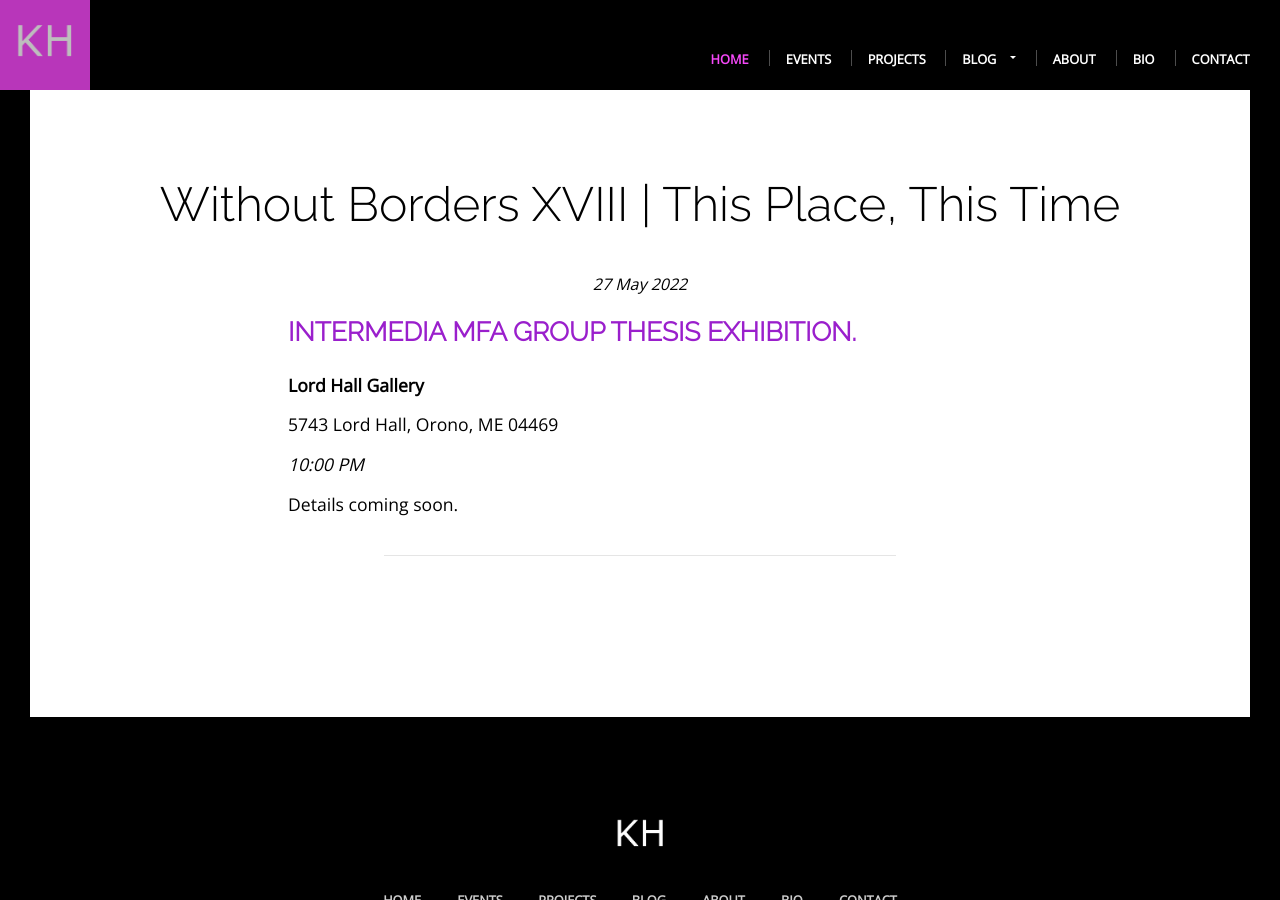
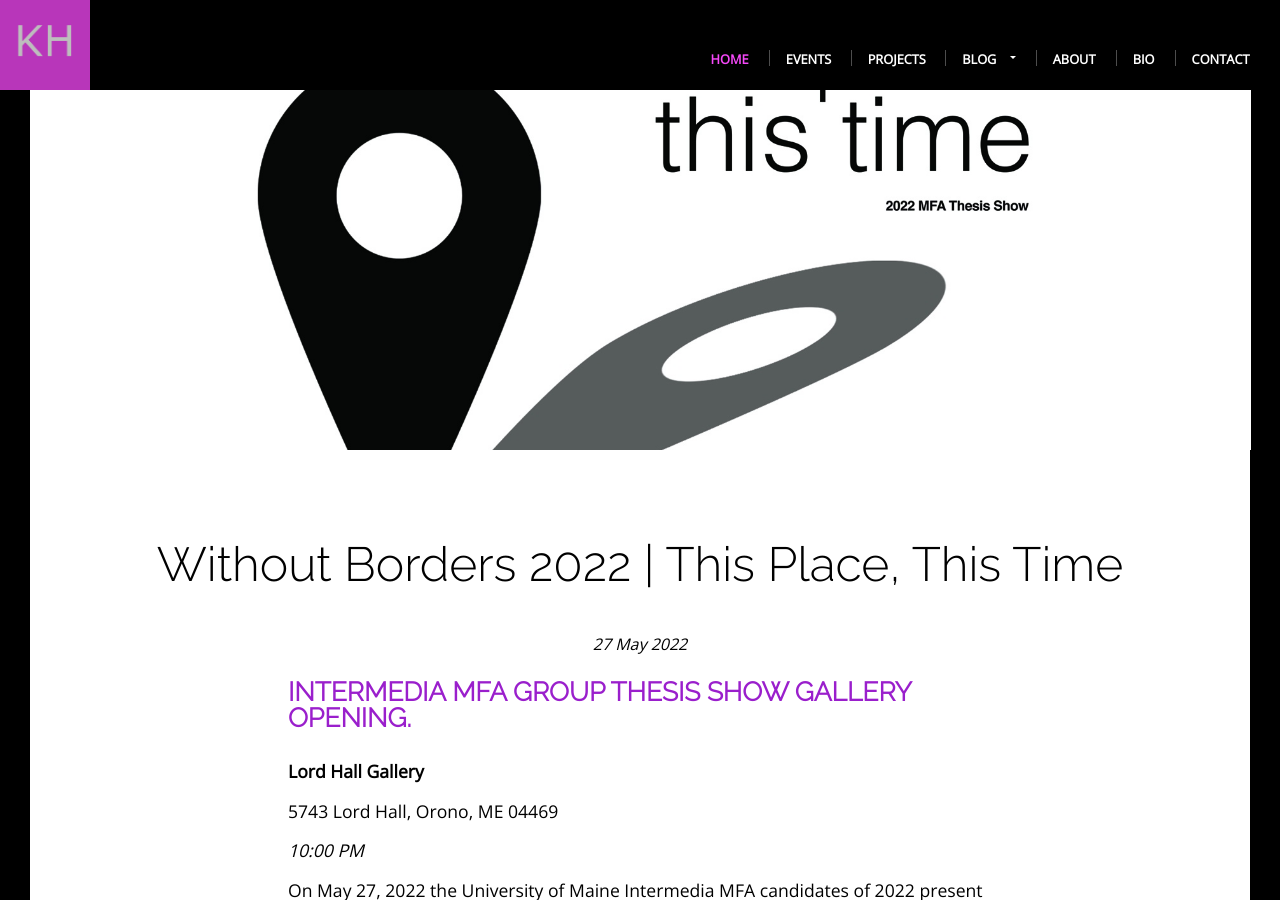
Before and after one commit to khoeger/khoeger.github.io, a Jekyll site: the page built from _events_list/2022-05-27-Without-Borders.markdown, in a window 1280 px wide and 900 px high. Built offline with Jekyll 4.4.1, drawn with Linux system fonts in a browser that asks for light colours; some of the changed text lies outside the part shown.

Commit message:
Update Thesis Show Info

```diff
--- a/_events_list/2022-05-27-Without-Borders.markdown
+++ b/_events_list/2022-05-27-Without-Borders.markdown
@@ -1,16 +1,16 @@
 ---
 layout: event
-title: Without Borders XVIII | This Place, This Time
+title: Without Borders 2022 | This Place, This Time
 date: 2022-05-27 17:00:00 -0500
-image:
+image:  /assets/img/2022/05/20220527_LordHallGalleryHero.jpg
 location-title: Lord Hall Gallery
 location: 5743 Lord Hall, Orono, ME 04469
 type: thesis show
 role: artist
 project-tag:
 event-tag: 20220527WithoutBorders
-categories: art exhibit gallery presentation research thesis
-description: Intermedia MFA Group Thesis Exhibition.
+categories: art exhibit gallery galleryOpening presentation research thesis
+description: Intermedia MFA Group Thesis Show Gallery Opening.
 published: true
 ---
 ### {{page.description}}
@@ -21,4 +21,10 @@
 
 *{{page.date | date: site.time_format }}*
 
-Details coming soon.
+On May 27, 2022 the University of Maine Intermedia MFA candidates of 2022 present [**Without Borders: This Place This Time**](https://intermedia.umaine.edu/this-place-this-time/), a thesis exhibition show.
+This gallery exhibit runs from May 27 to July 1.
+On May 27, from 5 - 7PM, there is a gallery opening.
+The gallery is open from 9AM to 4PM.
+
+
+Stop by and interact with Katarina Hoeger's installation, *Motion: Connecting Body Sound and Position*.
```
Also changed, not shown: assets/img/2022/05/20220527_LordHallGalleryHero.jpg (added).
